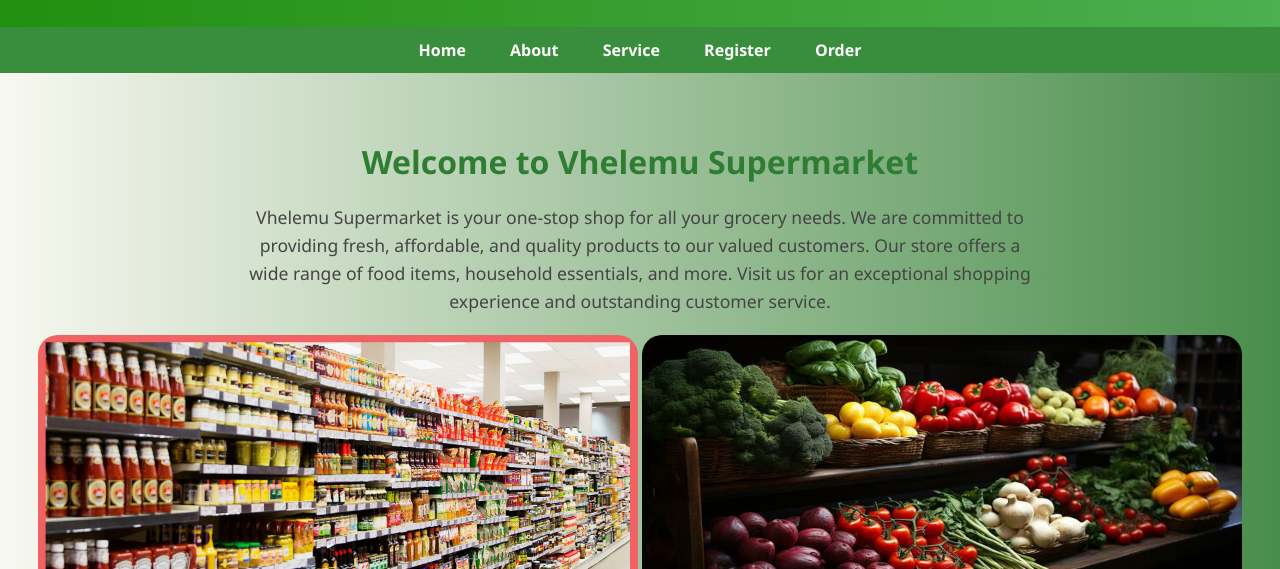
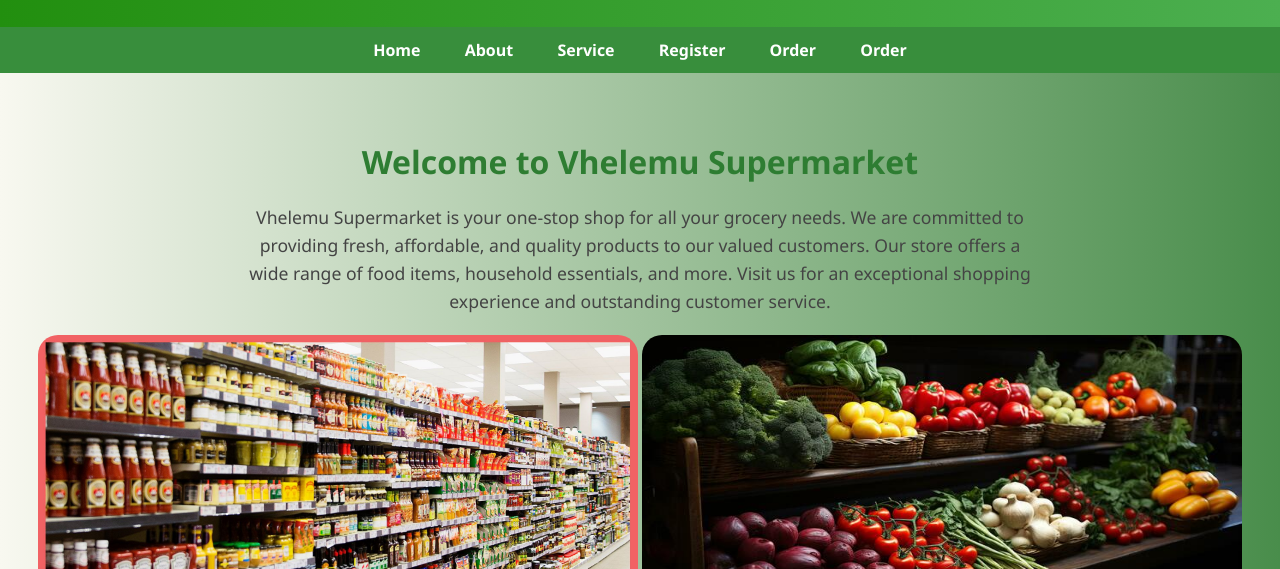
Before and after one commit to Manganye-Morgan-Frans/vhelemu-supermarket, a plain HTML site: page index.html in a window 1280 px wide. Shown: the part 231-800 px from the top of the page. Drawn offline with Linux system fonts and the light colour scheme.

Commit message:
Update index.html

```diff
--- a/index.html
+++ b/index.html
@@ -20,6 +20,7 @@
         <a href="#services">Service</a>
         <a href="Register.html">Register</a>
         <a href="Order.html">Order</a>
+        <a href="ALogin.html">Order</a>
 
     </nav>
 
```
